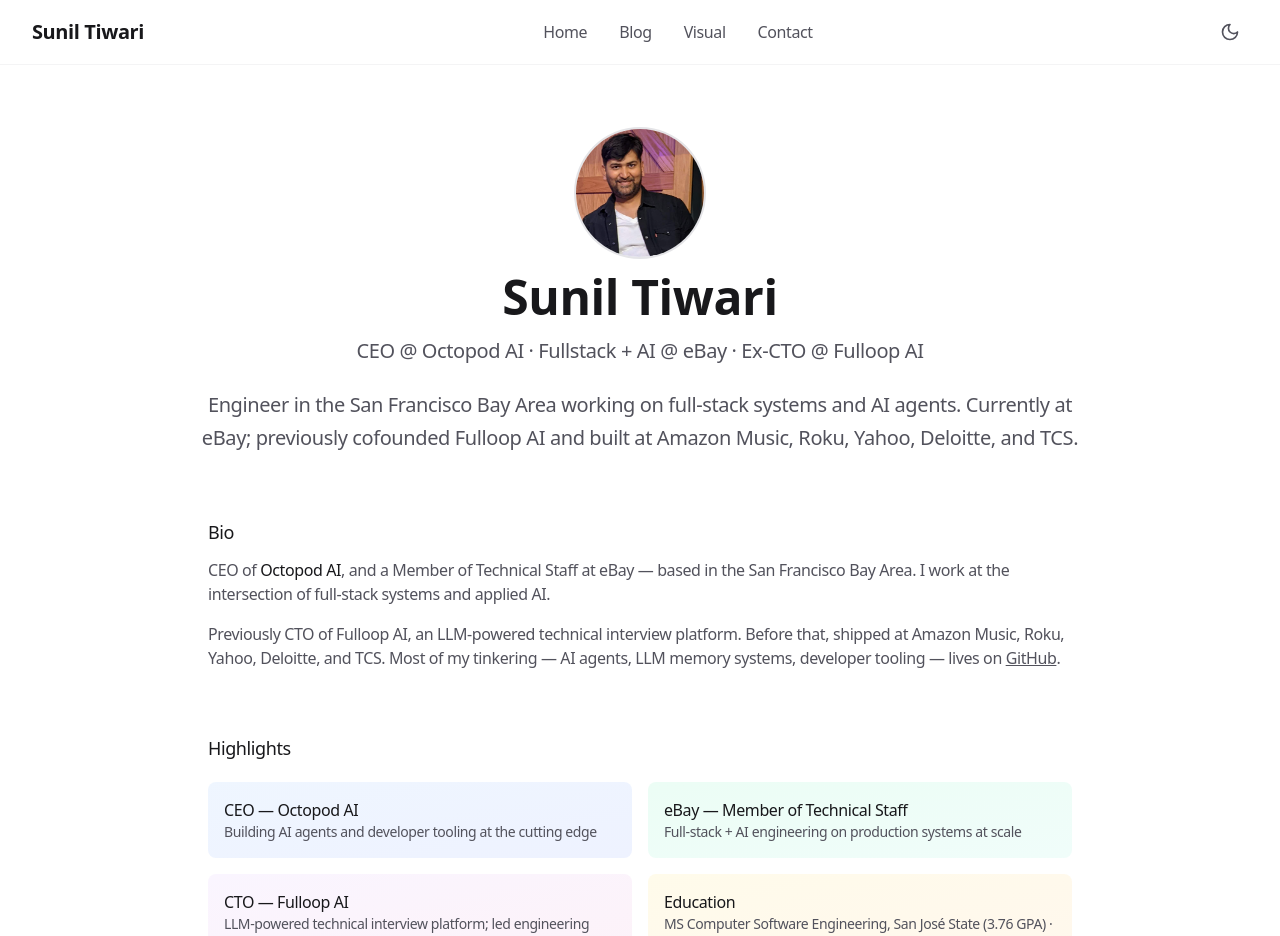
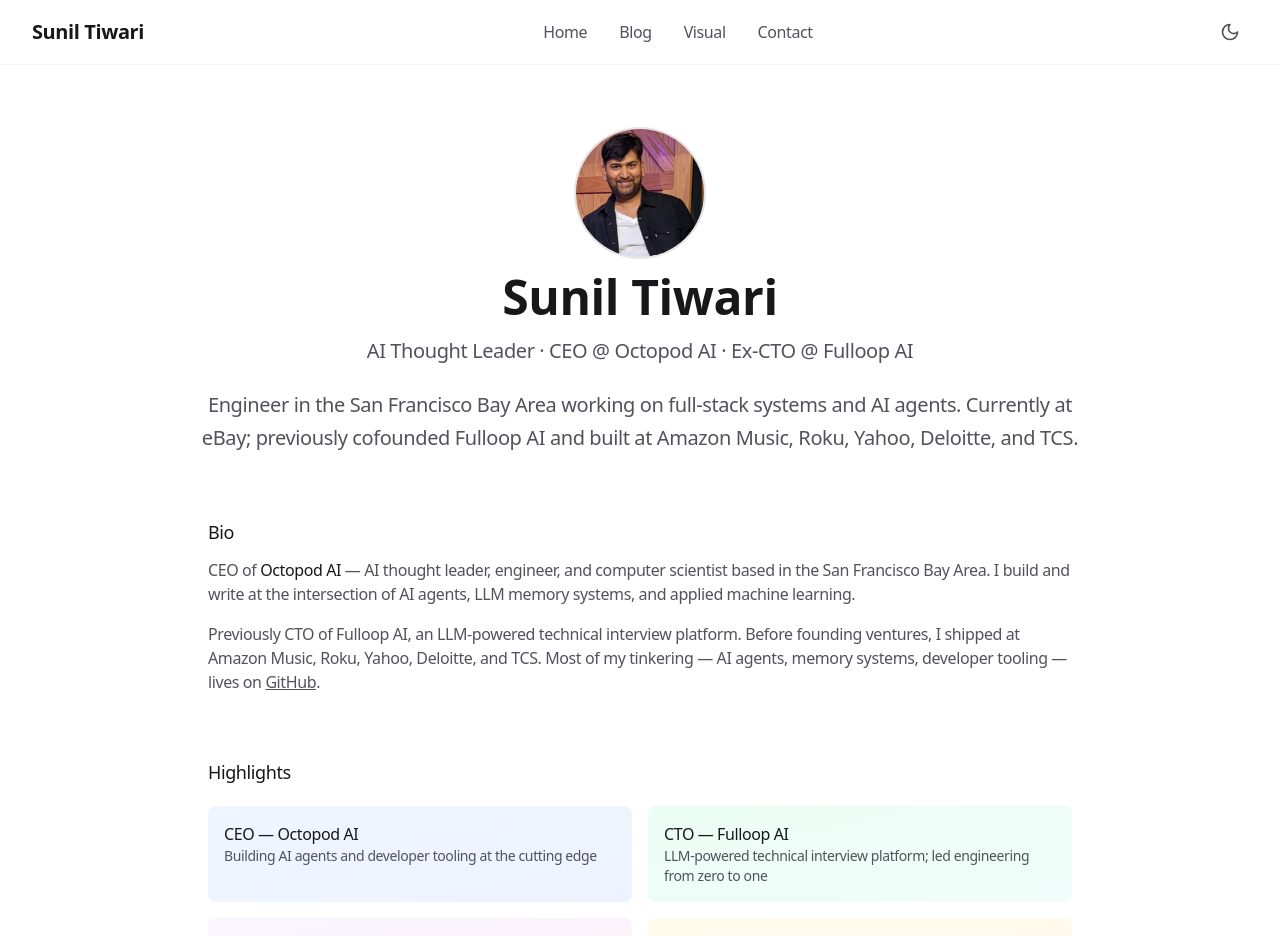
Before and after one commit to CoderCouple/sunil-portfolio, a Next.js app: page / in a window 1280 px wide. Shown: the top 936 px of the page. Built offline with nearby package versions, Linux system fonts and the light colour scheme.

Commit message:
Remove eBay MTS from positioning copy, sharpen AI thought leader framing

```diff
--- a/app/header.tsx
+++ b/app/header.tsx
@@ -96,7 +96,7 @@ export function Header() {
             Sunil Tiwari
           </h1>
           <p className="mb-6 text-xl text-zinc-600 dark:text-zinc-400 font-medium">
-            CEO @ Octopod AI · Fullstack + AI @ eBay · Ex-CTO @ Fulloop AI
+            AI Thought Leader · CEO @ Octopod AI · Ex-CTO @ Fulloop AI
           </p>
           <p className="mx-auto max-w-4xl text-xl text-zinc-600 dark:text-zinc-400 leading-relaxed">
             Engineer in the San Francisco Bay Area working on full-stack systems and AI agents.
--- a/app/layout.tsx
+++ b/app/layout.tsx
@@ -15,7 +15,7 @@ export const viewport: Viewport = {
 const SITE_URL = 'https://suniltiwari.io'
 const SITE_NAME = 'Sunil Tiwari'
 const SITE_DESCRIPTION =
-  'Sunil Tiwari — AI thought leader, engineer, and computer scientist. CEO of Octopod AI, Member of Technical Staff at eBay, ex-CTO of Fulloop AI. Writing, speaking, and building at the frontier of AI agents, LLM memory systems, and applied machine learning.'
+  'Sunil Tiwari — AI thought leader, engineer, and computer scientist. CEO of Octopod AI and ex-CTO of Fulloop AI. Writing, speaking, and building at the frontier of AI agents, LLM memory systems, and applied machine learning.'
 
 export const metadata: Metadata = {
   metadataBase: new URL(SITE_URL),
--- a/app/opengraph-image.tsx
+++ b/app/opengraph-image.tsx
@@ -76,8 +76,6 @@ export default async function Image() {
         >
           <span>CEO @ Octopod AI</span>
           <span>·</span>
-          <span>MTS @ eBay</span>
-          <span>·</span>
           <span>Ex-CTO @ Fulloop AI</span>
         </div>
       </div>
--- a/app/page.tsx
+++ b/app/page.tsx
@@ -158,7 +158,7 @@ const JSON_LD = {
       image: 'https://suniltiwari.io/sunil-headshot.png',
       jobTitle: 'CEO',
       description:
-        'AI thought leader, engineer, and computer scientist. CEO of Octopod AI, Member of Technical Staff at eBay, ex-CTO of Fulloop AI.',
+        'AI thought leader, engineer, and computer scientist. CEO of Octopod AI and ex-CTO of Fulloop AI.',
       email: 'mailto:sunil28071987@gmail.com',
       sameAs: [
         'https://github.com/CoderCouple',
@@ -241,14 +241,14 @@ export default function Personal() {
             Bio
           </p>
           <p className="text-zinc-600 dark:text-zinc-400 mb-4">
-            CEO of <strong className="font-medium text-zinc-900 dark:text-zinc-100">Octopod AI</strong>,
-            and a Member of Technical Staff at eBay — based in the San Francisco Bay Area.
-            I work at the intersection of full-stack systems and applied AI.
+            CEO of <strong className="font-medium text-zinc-900 dark:text-zinc-100">Octopod AI</strong>{' '}
+            — AI thought leader, engineer, and computer scientist based in the San Francisco Bay Area.
+            I build and write at the intersection of AI agents, LLM memory systems, and applied machine learning.
           </p>
           <p className="text-zinc-600 dark:text-zinc-400">
             Previously CTO of Fulloop AI, an LLM-powered technical interview platform.
-            Before that, shipped at Amazon Music, Roku, Yahoo, Deloitte, and TCS. Most of my
-            tinkering — AI agents, LLM memory systems, developer tooling — lives on{' '}
+            Before founding ventures, I shipped at Amazon Music, Roku, Yahoo, Deloitte, and TCS. Most of my
+            tinkering — AI agents, memory systems, developer tooling — lives on{' '}
             <a className="underline" href="https://github.com/CoderCouple" target="_blank" rel="noopener noreferrer">GitHub</a>.
           </p>
         </div>
@@ -265,12 +265,12 @@ export default function Personal() {
             <p className="text-sm text-zinc-600 dark:text-zinc-400">Building AI agents and developer tooling at the cutting edge</p>
           </div>
           <div className="rounded-lg bg-gradient-to-br from-emerald-50 to-teal-50 p-4 dark:from-emerald-950/20 dark:to-teal-950/20">
-            <h4 className="font-medium text-zinc-900 dark:text-zinc-100">eBay — Member of Technical Staff</h4>
-            <p className="text-sm text-zinc-600 dark:text-zinc-400">Full-stack + AI engineering on production systems at scale</p>
+            <h4 className="font-medium text-zinc-900 dark:text-zinc-100">CTO — Fulloop AI</h4>
+            <p className="text-sm text-zinc-600 dark:text-zinc-400">LLM-powered technical interview platform; led engineering from zero to one</p>
           </div>
           <div className="rounded-lg bg-gradient-to-br from-purple-50 to-pink-50 p-4 dark:from-purple-950/20 dark:to-pink-950/20">
-            <h4 className="font-medium text-zinc-900 dark:text-zinc-100">CTO — Fulloop AI</h4>
-            <p className="text-sm text-zinc-600 dark:text-zinc-400">LLM-powered technical interview platform; led engineering from zero to one</p>
+            <h4 className="font-medium text-zinc-900 dark:text-zinc-100">AI Thought Leadership</h4>
+            <p className="text-sm text-zinc-600 dark:text-zinc-400">Writing, speaking, and open-sourcing work on AI agents, memory systems, and context engineering</p>
           </div>
           <div className="rounded-lg bg-gradient-to-br from-amber-50 to-orange-50 p-4 dark:from-amber-950/20 dark:to-orange-950/20">
             <h4 className="font-medium text-zinc-900 dark:text-zinc-100">Education</h4>
```
